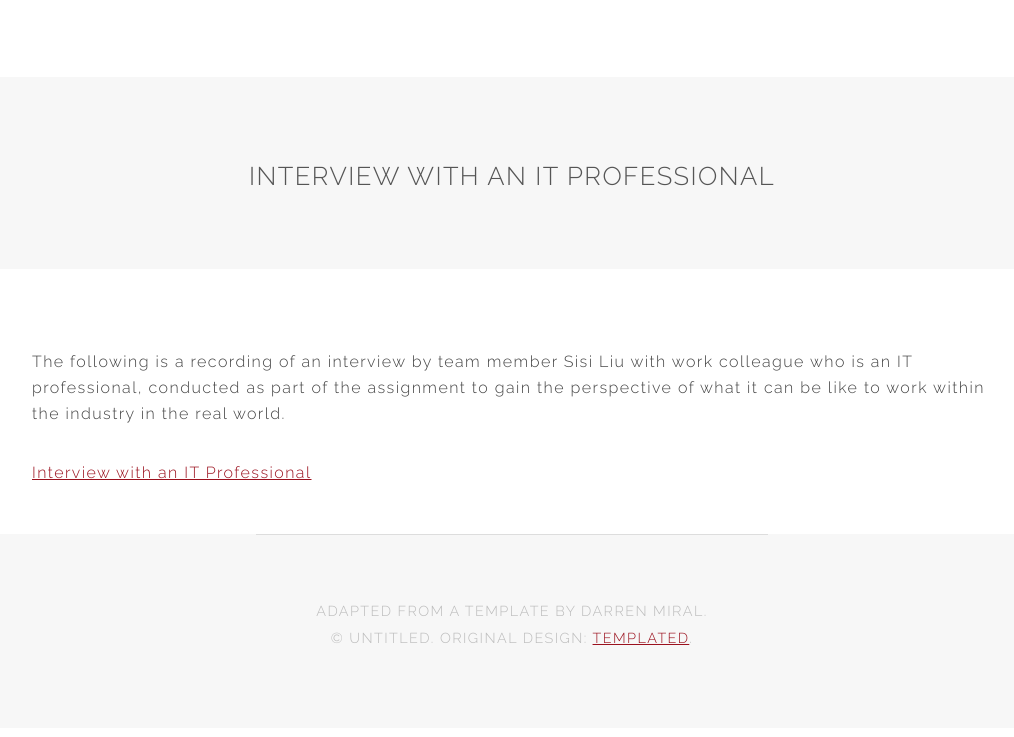
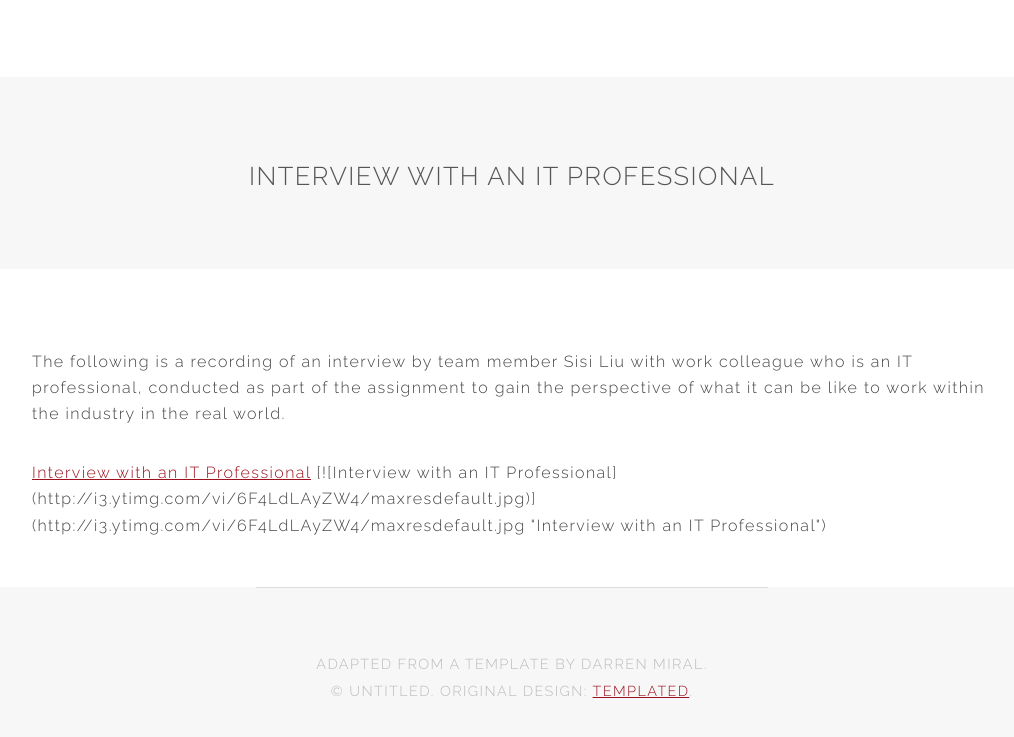
Before and after one commit to s3768929/OmegaRuby, a plain HTML site: page index.html in a window 1280 px wide. Shown: the part 2906-3643 px from the top of the page, without its empty margins (128-1142 px from the left). Drawn offline with Linux system fonts and the light colour scheme.

Commit message:
Update index.html

```diff
--- a/index.html
+++ b/index.html
@@ -106,7 +106,7 @@
 						<div class="inner">
 							<p>The following is a recording of an interview by team member Sisi Liu with work colleague who is an IT professional, conducted as part of the assignment to gain the perspective of what it can be like to work within the industry in the real world.</p>
 							<a href="Interview_with_an_IT_Professional (1).mp3">Interview with an IT Professional</a>
-
+							[![Interview with an IT Professional](http://i3.ytimg.com/vi/6F4LdLAyZW4/maxresdefault.jpg)](http://i3.ytimg.com/vi/6F4LdLAyZW4/maxresdefault.jpg "Interview with an IT Professional")
 						</div>
 						</section>
 		<!-- Footer -->
```
